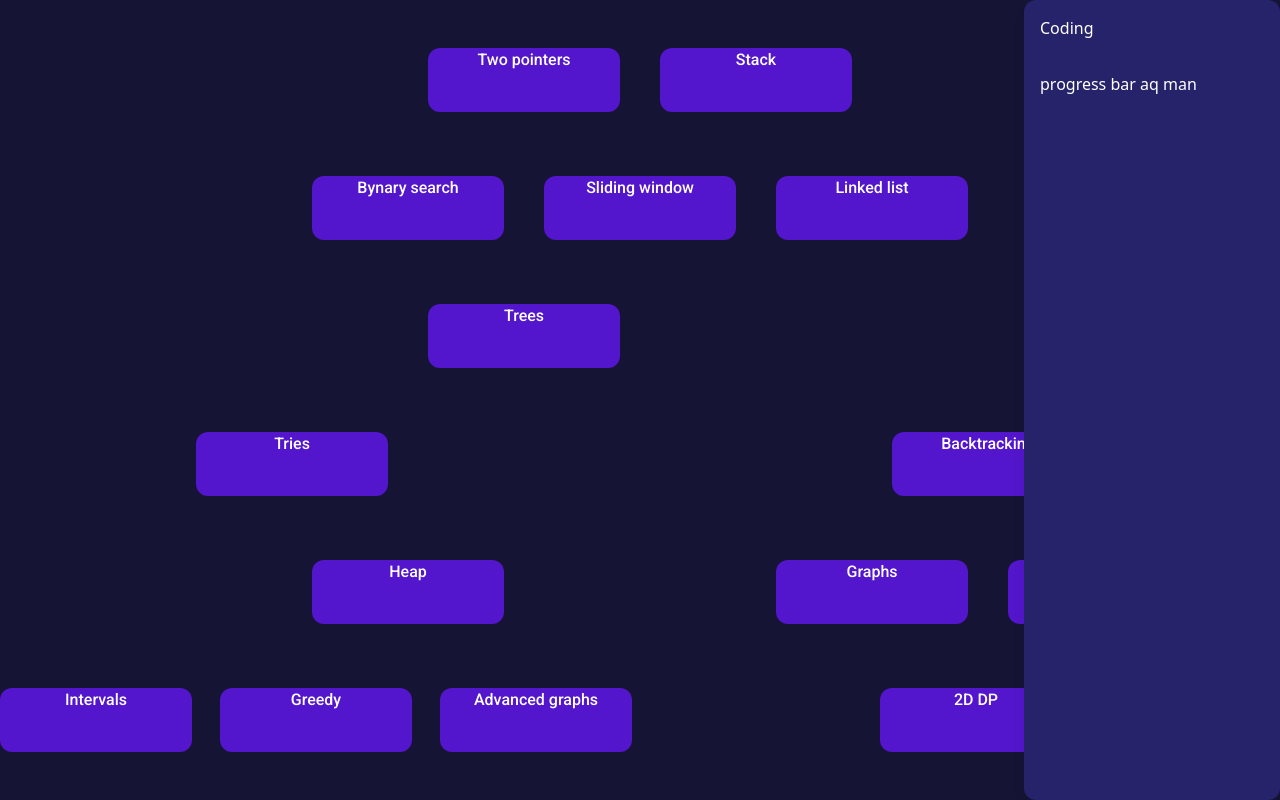
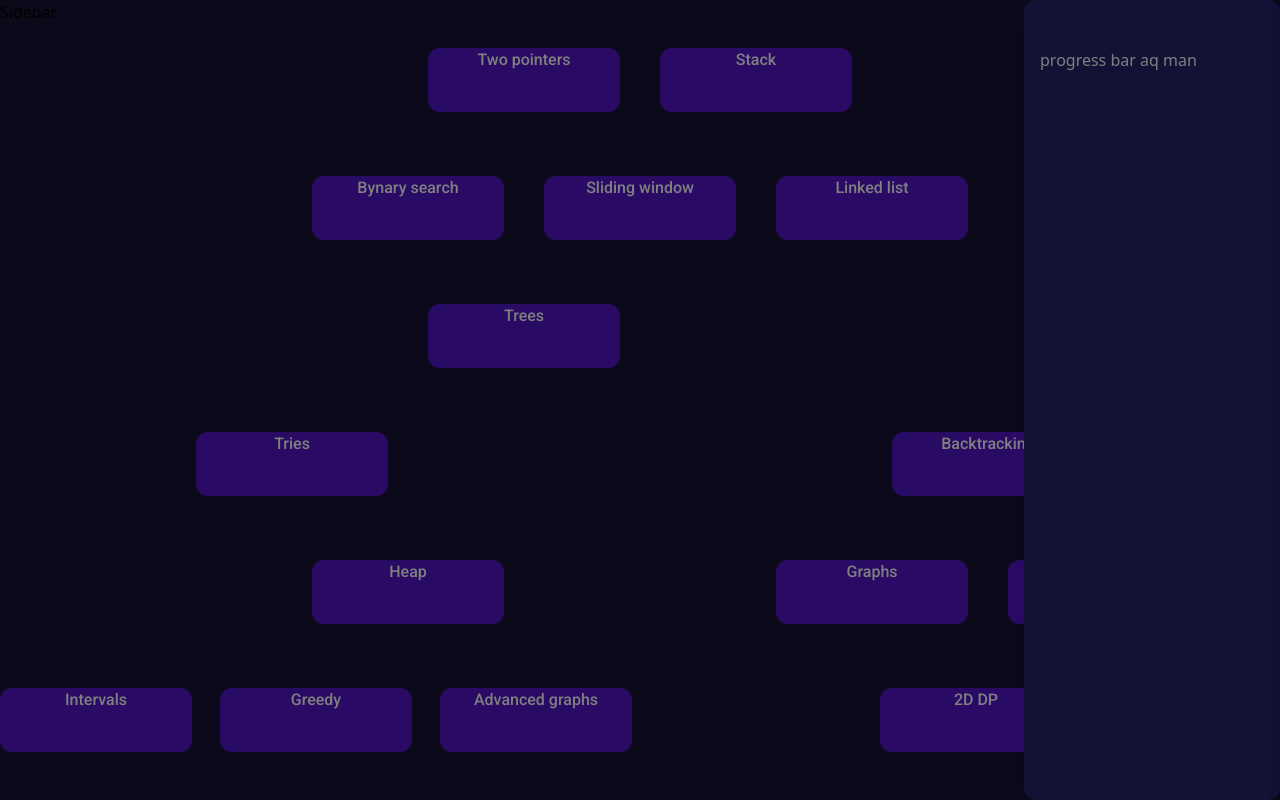
Before and after one commit to thales0591/hooked-duo, a React (Vite) app: page / in a window 1280 px wide. Built offline with nearby package versions, Linux system fonts and the light colour scheme.

Commit message:
start initial sidebar configuration

```diff
--- a/src/App.jsx
+++ b/src/App.jsx
@@ -1,18 +1,18 @@
-import './App.css'
-import { BrowserRouter, Routes, Route } from 'react-router-dom'
-import TreemapPage from './pages/TreemapPage.jsx'
+import { BrowserRouter, Route, Routes } from "react-router-dom";
+import "./App.css";
+import TreemapPage from "./pages/TreemapPage.jsx";
+import Sidebarteste from "./components/Sidebarteste.jsx";
 
 function App() {
-
   return (
-    <div className='bg-red-500'>
+    <div className="bg-[#151435] overflow-hidden">
       <BrowserRouter>
         <Routes>
-          <Route path='/' element={<TreemapPage/>}/>
+          <Route path="/" element={<TreemapPage />} />
         </Routes>
       </BrowserRouter>
     </div>
-  )
+  );
 }
 
-export default App
+export default App;
--- /dev/null
+++ b/src/components/Sidebar.jsx
@@ -0,0 +1,24 @@
+import { useState } from "react";
+
+const Sidebar = () => {
+  const [isOpen, setIsOpen] = useState(false);
+
+  const toggleSidebar = () => {
+    setIsOpen(!isOpen);
+  };
+  //${ isOpen ? 'pointer-events-auto'}
+  return (
+    <>
+        <div className="relative">
+            <div className={`fixed inset-0 bg-black bg-opacity-50`} onClick={() => toggleSidebar()} >
+                Sidebar
+            </div>
+            <div className={`fixed top-0 right-0 h-full w-3/4 bg-[#26236b] shadow-lg transform transition-transform duration-300 ${ isOpen ? 'translate-x-0' : 'translate-x-full'}`}>
+            </div>
+        </div>
+    </>
+
+);
+};
+
+export default Sidebar;
--- /dev/null
+++ b/src/components/Sidebarteste.jsx
@@ -0,0 +1,52 @@
+import React, { useState } from "react";
+
+const Sidebarteste = () => {
+  const [isOpen, setIsOpen] = useState(false);
+
+  const toggleSidebar = () => {
+    setIsOpen(!isOpen);
+  };
+
+  return (
+    <div className="relative bg-red-400">
+      {/* Botão para abrir a Sidebar */}
+      <button
+        onClick={toggleSidebar}
+        className="p-2 bg-blue-600 text-white rounded-md"
+      >
+        {isOpen ? "Fechar" : "Abrir"} Sidebar
+      </button>
+
+      {/* Fundo escurecido */}
+      <div
+        className={`fixed inset-0 bg-black bg-opacity-50 transition-opacity duration-300 ${
+          isOpen
+            ? "opacity-100 pointer-events-auto"
+            : "opacity-0 pointer-events-none"
+        }`}
+        onClick={toggleSidebar} // Fecha ao clicar no fundo
+      ></div>
+
+      {/* Sidebar */}
+      <div
+        className={`fixed top-0 left-0 h-full w-72 bg-white shadow-lg transform transition-transform duration-300 ${
+          isOpen ? "translate-x-0" : "-translate-x-full"
+        }`}
+      >
+        <div className="p-4 flex justify-between items-center bg-blue-600 text-white">
+          <h2 className="text-lg font-bold">Menu</h2>
+          <button onClick={toggleSidebar} className="text-white">
+            ✕
+          </button>
+        </div>
+        <nav className="p-4">
+          <a href="#home" className="text-gray-800 hover:text-blue-600">
+            Home
+          </a>
+        </nav>
+      </div>
+    </div>
+  );
+};
+
+export default Sidebarteste;
--- a/src/pages/TreemapPage.jsx
+++ b/src/pages/TreemapPage.jsx
@@ -1,4 +1,5 @@
 import { useState } from "react";
+import Sidebar from "../components/Sidebar.jsx";
 
 function TreemapPage() {
   const [scale, setScale] = useState(1);
@@ -50,7 +51,14 @@ function TreemapPage() {
   // verde claro: #2DEBB1
   // verde escuro: #0A3A2E
 
+  // Estado para controlar a visibilidade do elemento
+  const [isSidebarVisible, setIsSidebarVisible] = useState(false);
+  const [nomedahora, setNomedahora] = useState("");
 
+  // Função para alternar a visibilidade do elemento
+  const toggleSidebar = () => {
+    setIsSidebarVisible(!isSidebarVisible);
+  };
   return (
     <>
       <div
@@ -69,8 +77,10 @@ function TreemapPage() {
         <div className="flex flex-col gap-16  items-center text-white text-center font-roboto font-medium ">
           <div
             className="bg-[#5316CC] w-48 h-16 rounded-xl cursor-pointer"
+            onClick={() => setNomedahora("eaii")}
           >
             <button>Arrays e hashing</button>
+            {isSidebarVisible && <h1>opa</h1>}
           </div>
 
           <div className="grid grid-cols-2 gap-10">
@@ -148,10 +158,11 @@ function TreemapPage() {
         </div>
       </div>
       <div className="fixed right-0 top-0 w-64 h-full bg-[#26236b] shadow-lg pointer-events-none text-white rounded-xl">
-        <p className="p-4">Coding</p>
+        <p className="p-4">{nomedahora}</p>
         <p className="p-4">progress bar aq man</p>
       </div>
-
+      <Sidebar />
+      {/* <Sidebar/> */}
     </>
   );
 }
```
